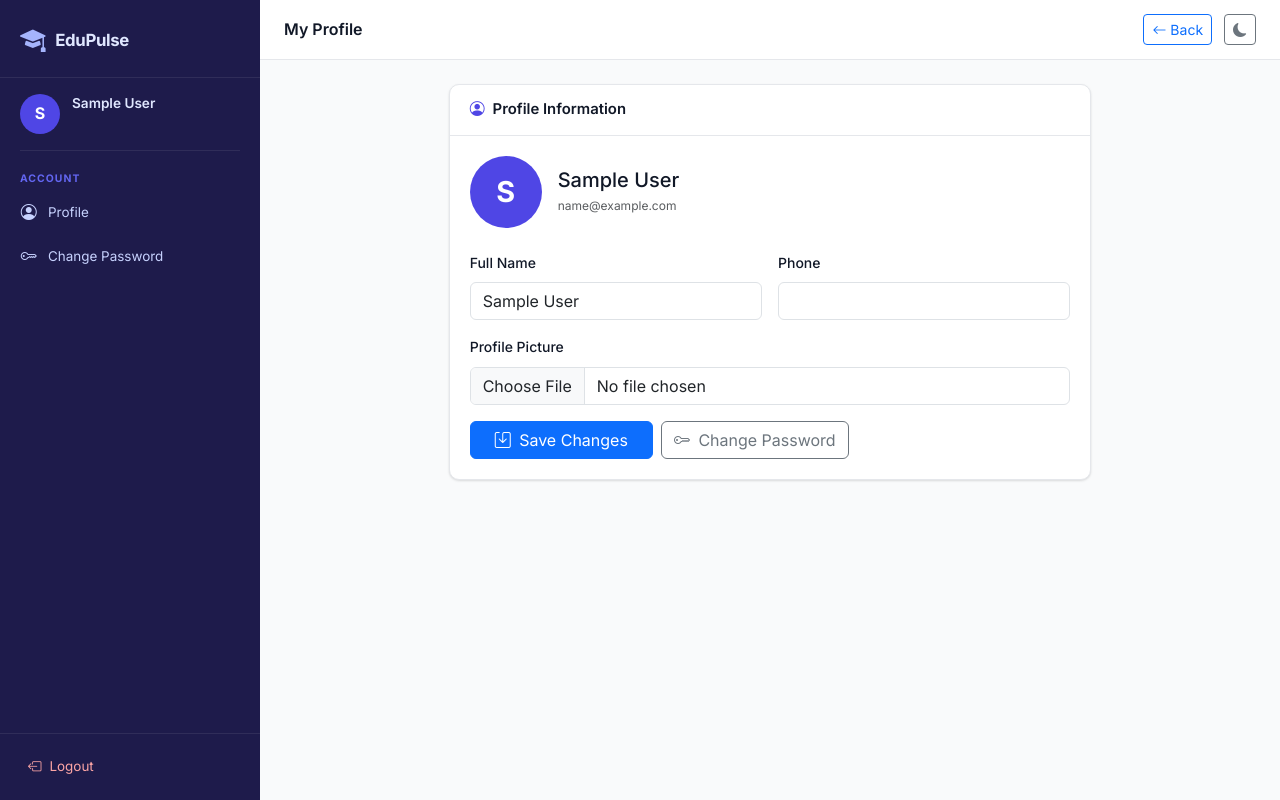
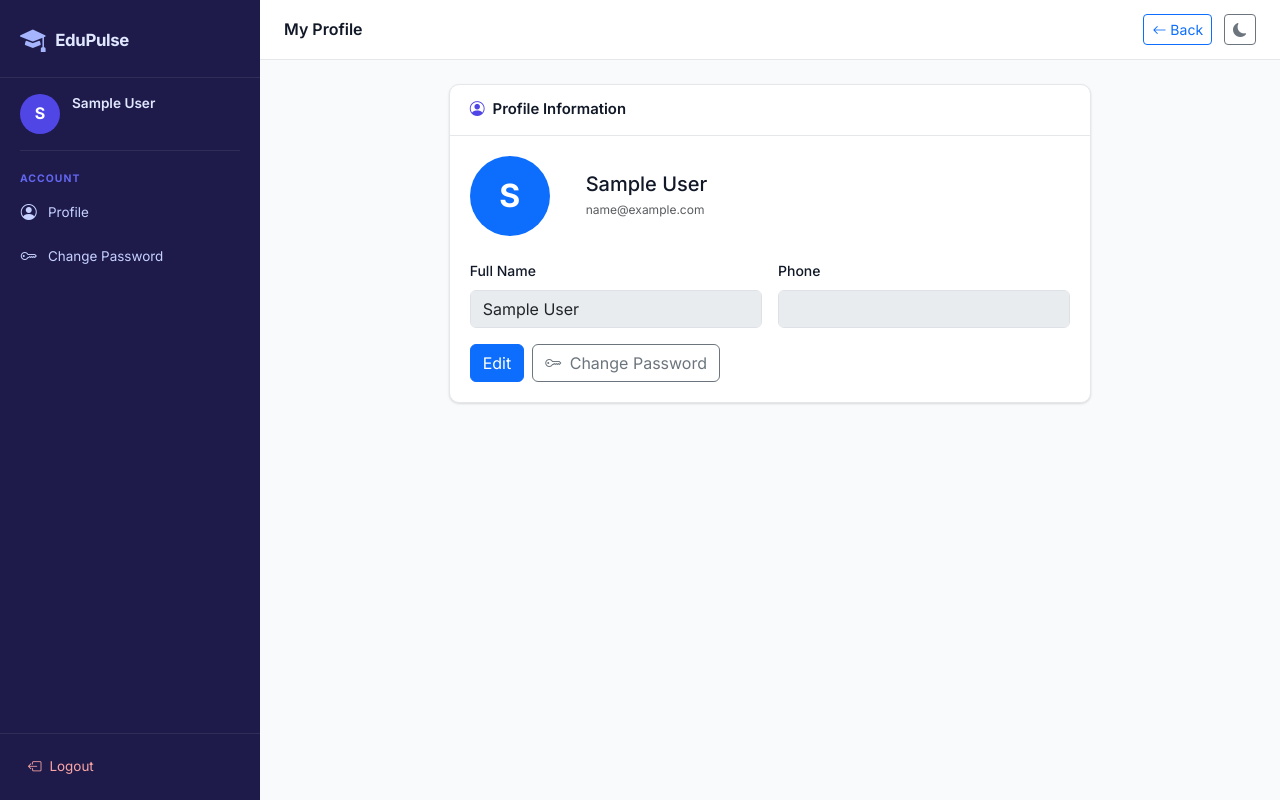
Before and after one commit to Kirankumar-K18/edupulse, a Django app: page /accounts/profile/ in a window 1280 px wide. Run offline with Django 4.2, Linux system fonts and the light colour scheme; the visitor is signed in with stand-in values (Sample User, id 1).

Commit message:
Edupulse final stable version

```diff
--- a/frontend/static/css/main.css
+++ b/frontend/static/css/main.css
@@ -188,6 +188,21 @@ body {
 .topbar-toggle { background: none; border: none; font-size: 1.3rem; color: var(--text-secondary); cursor: pointer; }
 .topbar-title  { font-weight: 600; font-size: 1rem; color: var(--text-primary); flex: 1; }
 
+
+.profile-avatar {
+    width: 80px;
+    height: 80px;
+    border-radius: 50%;
+    background: #0d6efd !important;
+    color: white !important;
+    display: flex;
+    align-items: center;
+    justify-content: center;
+    font-size: 32px;
+    font-weight: 700;
+    margin-right: 20px;
+}
+
 /* ─── PAGE CONTENT ───────────────────────────────────────────────── */
 .page-content { padding: 1.5rem; flex: 1; }
 
--- a/frontend/templates/accounts/profile.html
+++ b/frontend/templates/accounts/profile.html
@@ -11,12 +11,8 @@
       </div>
       <div class="section-card-body">
         <div class="d-flex align-items-center gap-3 mb-4">
-          <div class="user-avatar" style="width:72px;height:72px;font-size:1.8rem">
-            {% if user.profile_pic %}
-              <img src="{{ user.profile_pic.url }}" alt="avatar">
-            {% else %}
-              {{ user.full_name|first|upper }}
-            {% endif %}
+          <div class="profile-avatar">
+            {{ user.full_name|first|upper }}
           </div>
           <div>
             <h5 class="mb-0">{{ user.full_name }}</h5>
@@ -25,25 +21,28 @@
           </div>
         </div>
 
-        <form method="post" enctype="multipart/form-data">
+        <form id="profileForm" method="post" enctype="multipart/form-data">
           {% csrf_token %}
           <div class="row g-3">
             <div class="col-md-6">
               <label class="form-label fw-500">Full Name</label>
-              <input type="text" name="full_name" class="form-control" value="{{ user.full_name }}" required>
-            </div>
+              <input type="text" name="full_name" class="form-control" value="{{ user.full_name }}" required disabled>            </div>
             <div class="col-md-6">
               <label class="form-label fw-500">Phone</label>
-              <input type="text" name="phone" class="form-control" value="{{ user.phone }}">
-            </div>
-            <div class="col-12">
-              <label class="form-label fw-500">Profile Picture</label>
-              <input type="file" name="profile_pic" class="form-control" accept="image/*">
+              <input type="text" name="phone" class="form-control" value="{{ user.phone }}" disabled>
             </div>
           </div>
           <div class="mt-3 d-flex gap-2">
-            <button type="submit" class="btn btn-primary px-4">
-              <i class="bi bi-save me-1"></i> Save Changes
+            <button type="button"
+                    id="editBtn"
+                    class="btn btn-primary">
+                Edit
+            </button>
+
+            <button type="submit"
+                    id="saveBtn"
+                    class="btn btn-primary d-none">
+                Save Changes
             </button>
             <a href="{% url 'accounts:change_password' %}" class="btn btn-outline-secondary">
               <i class="bi bi-key me-1"></i> Change Password
@@ -106,4 +105,15 @@
     {% endif %}
   </div>
 </div>
+<script>
+document.getElementById('editBtn').addEventListener('click', function () {
+
+    document.querySelectorAll('#profileForm input').forEach(input => {
+        input.disabled = false;
+    });
+
+    document.getElementById('editBtn').classList.add('d-none');
+    document.getElementById('saveBtn').classList.remove('d-none');
+});
+</script>
 {% endblock %}
--- a/frontend/templates/base.html
+++ b/frontend/templates/base.html
@@ -39,11 +39,7 @@
     <!-- User Badge -->
     <div class="sidebar-user">
       <div class="user-avatar">
-        {% if user.profile_pic %}
-          <img src="{{ user.profile_pic.url }}" alt="avatar">
-        {% else %}
-          <span>{{ user.full_name|first|upper }}</span>
-        {% endif %}
+        <span>{{ user.full_name|first|upper }}</span>
       </div>
       <div class="user-info">
         <div class="user-name">{{ user.full_name }}</div>
```
